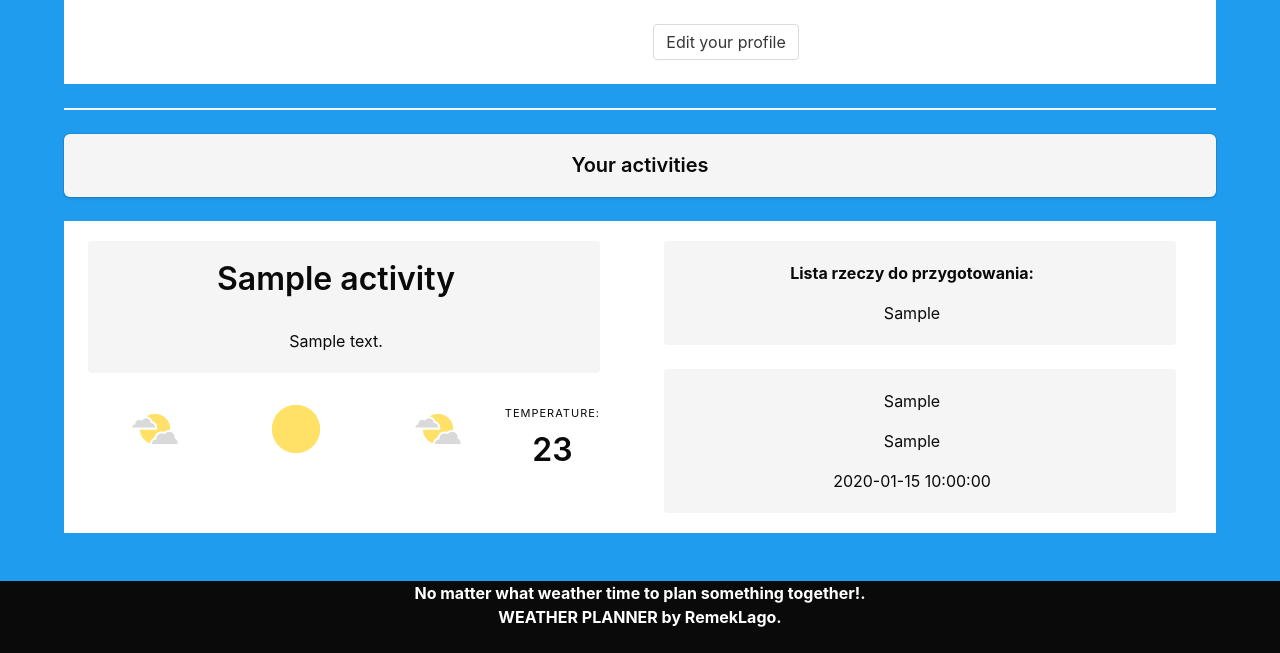
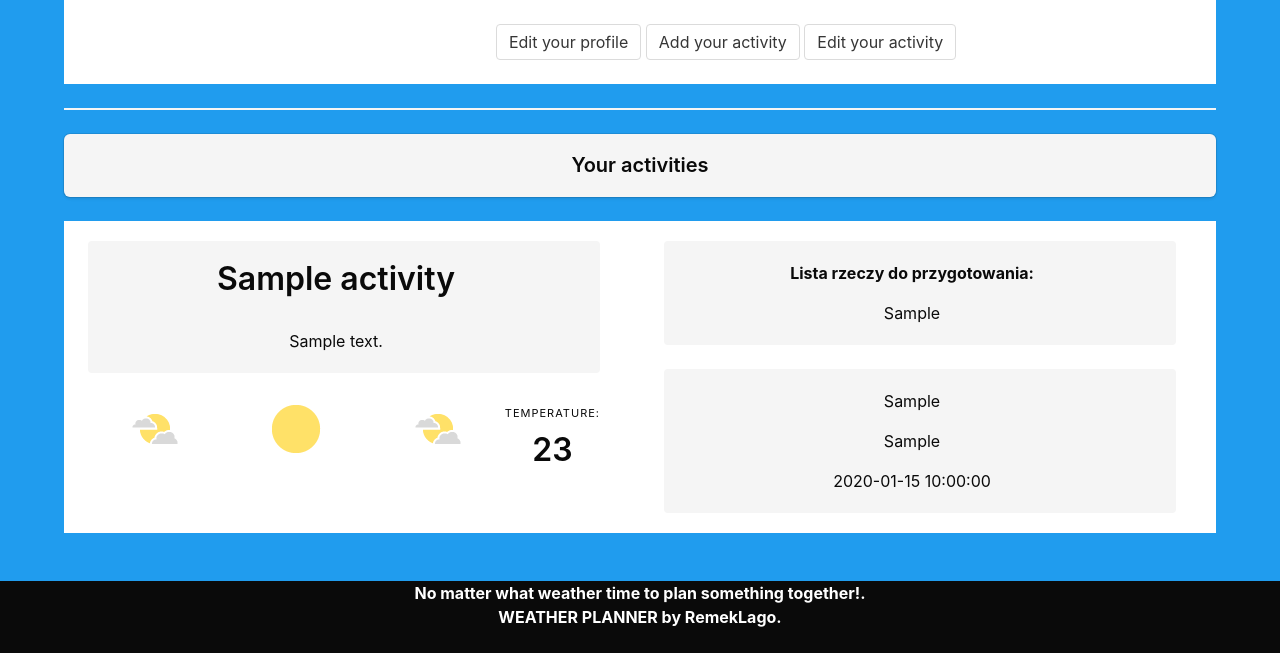
Before and after one commit to RemekLago/Weekend-Planner, a Python web app: template project2/app/templates/user.html in a window 1280 px wide. Shown: the part 160-813 px from the top of the page. Run offline with Jinja, Linux system fonts and the light colour scheme; the template is opened without the code that fills it: most values are stand-ins (such as "Sample title", 1, 10 or a date in 2020).

Commit message:
added redirect do add activities, edit activities

```diff
--- a/project2/app/templates/user.html
+++ b/project2/app/templates/user.html
@@ -25,7 +25,13 @@
                     {% endif %}
                     {% if user == current_user %}
                     <button class="button">
-                    <p><a href="{{ url_for('edit_profile') }}">Edit your profile</a></p>
+                        <p><a href="{{ url_for('edit_profile') }}">Edit your profile</a></p>
+                    </button>
+                    <button class="button">
+                        <p><a href="{{ url_for('add_activity') }}">Add your activity</a></p>
+                    </button>
+                    <button class="button">
+                        <p><a href="{{ url_for('edit_activity') }}">Edit your activity</a></p>
                     </button>
                     {% endif %}
                 </div>
```
